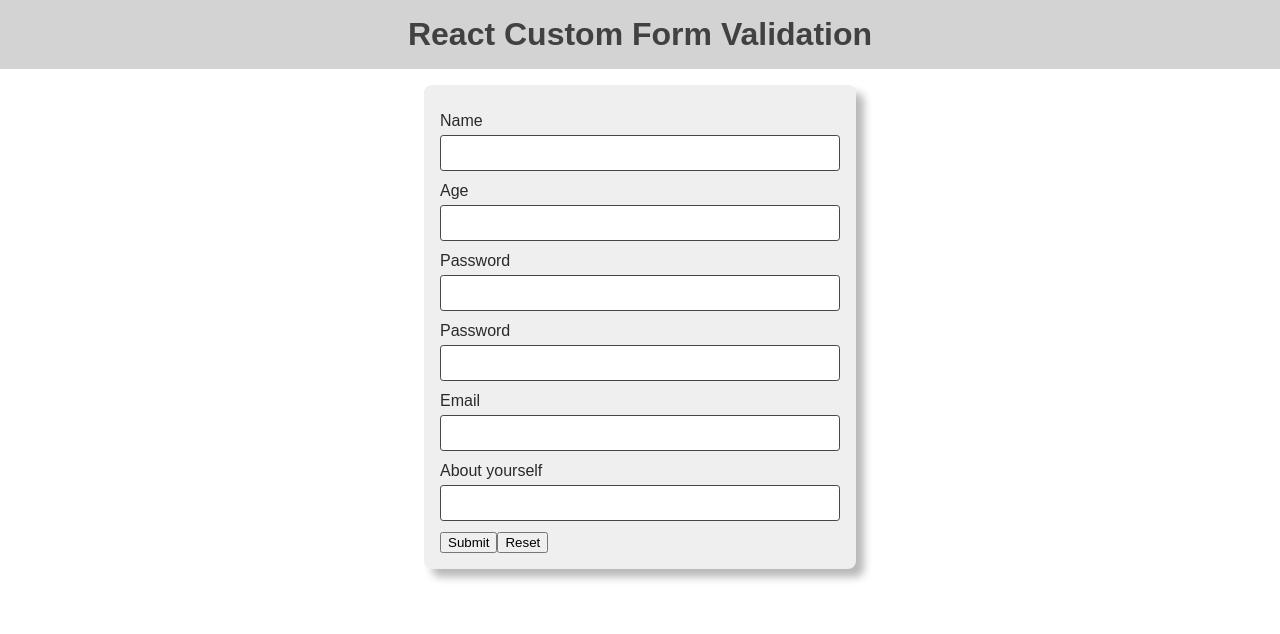
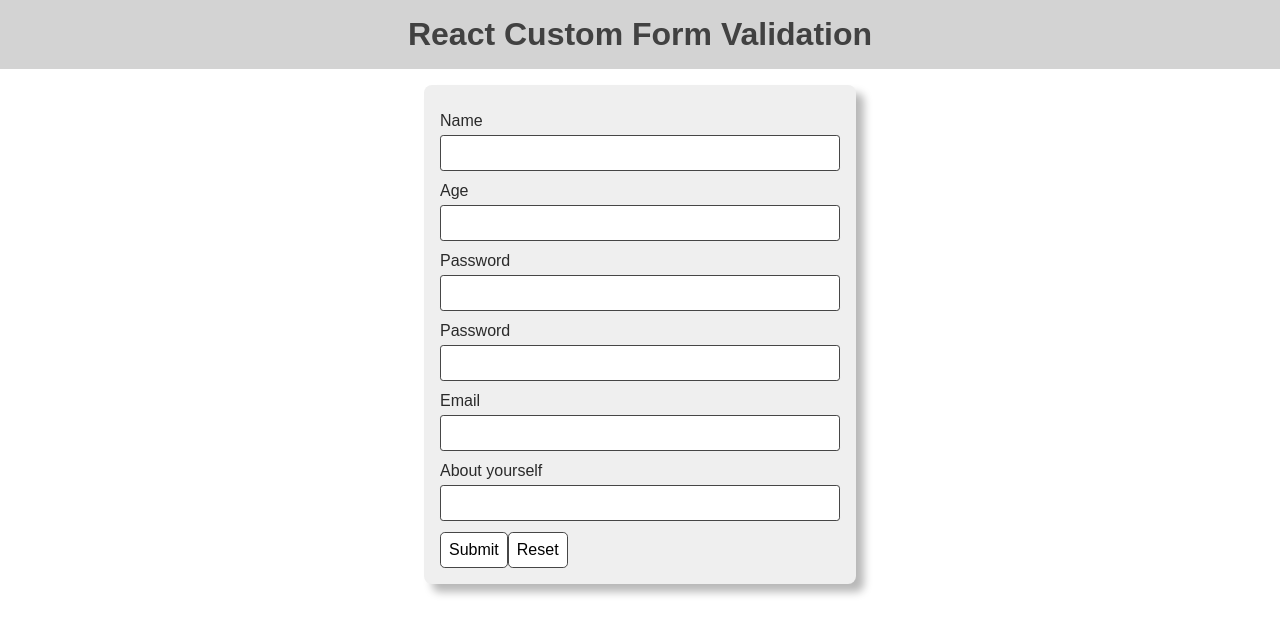
Before and after one commit to mk026/react-custom-form-validation, a React (Vite) app: page / in a window 1280 px wide. Shown: the top 634 px of the page. Built offline with nearby package versions, Linux system fonts and the light colour scheme.

Commit message:
Add styles for custom button component

```diff
--- /dev/null
+++ b/src/components/ui/button/Button.module.css
@@ -0,0 +1,25 @@
+.button {
+  font: inherit;
+
+  padding: 0.5rem;
+  background-color: #ffffff;
+  border: 1px solid #464646;
+  border-radius: 0.3rem;
+  cursor: pointer;
+}
+
+.success {
+  background-color: green;
+}
+
+.error {
+  background-color: red;
+}
+
+.warning {
+  background-color: orange;
+}
+
+.info {
+  background-color: blue;
+}
--- a/src/components/ui/button/Button.tsx
+++ b/src/components/ui/button/Button.tsx
@@ -1,10 +1,24 @@
 import { ButtonHTMLAttributes, FC } from "react";
 
-const Button: FC<ButtonHTMLAttributes<HTMLButtonElement>> = ({
-  children,
-  ...props
-}) => {
-  return <button {...props}>{children}</button>;
+import classes from "./Button.module.css";
+
+type ButtonVariant = "success" | "error" | "warning" | "info";
+
+interface ButtonProps extends ButtonHTMLAttributes<HTMLButtonElement> {
+  variant?: ButtonVariant;
+}
+
+const Button: FC<ButtonProps> = ({ children, variant, ...props }) => {
+  return (
+    <button
+      className={
+        variant ? classes.button + " " + classes[variant] : classes.button
+      }
+      {...props}
+    >
+      {children}
+    </button>
+  );
 };
 
 export default Button;
```
